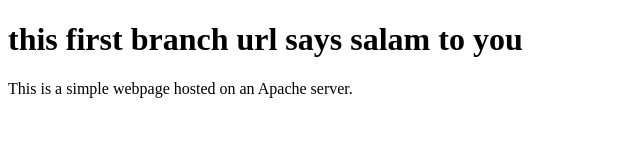
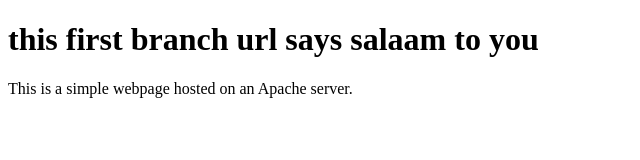
Before and after one commit to rahmanansii/apchepeoject, a plain HTML site: page index.html in a window 1280 px wide. Shown: the whole page, without its empty margins (0-640 px from the left). Drawn offline with Linux system fonts and the light colour scheme.

Commit message:
2nd commit

```diff
--- a/index.html
+++ b/index.html
@@ -4,7 +4,7 @@
   <title>Welcome to My Web Server</title>
 </head>
 <body>
-  <h1>this first branch url says salam to you</h1>
+  <h1>this first branch url says salaam to you</h1>
   <p>This is a simple webpage hosted on an Apache server.</p>
 </body>
 </html>
```
